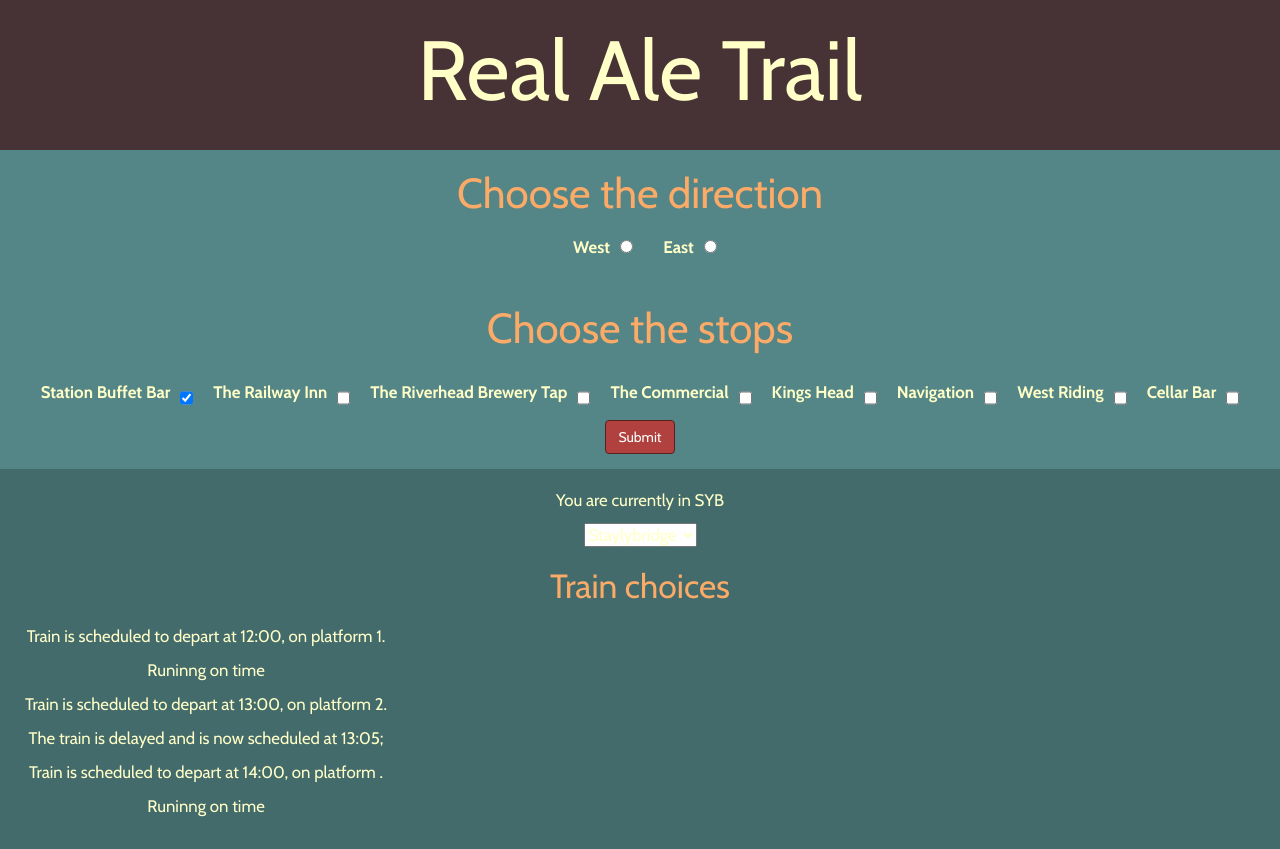
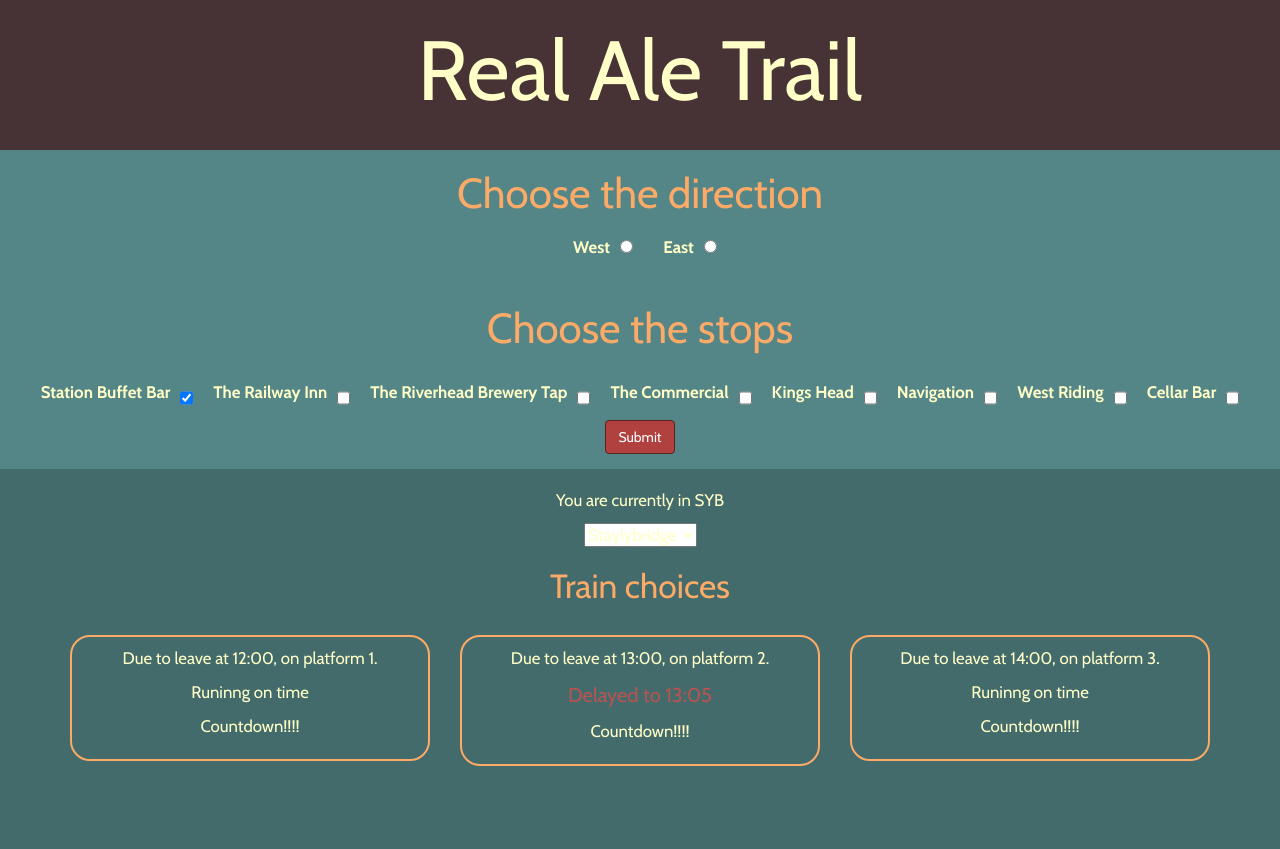
Before and after one commit to mattjbrad/react-ale-trail, a React app: page / in a window 1280 px wide. After the commit the page ends 800 px from the top, so only its background shows below. Built offline with nearby package versions, Linux system fonts and the light colour scheme.

Commit message:
Basic styling and all basic components required

```diff
--- a/src/components/CurrentStation/Trains/Train/Train.css
+++ b/src/components/CurrentStation/Trains/Train/Train.css
@@ -1,4 +1,7 @@
 .Train{
-    display:block;
-    width:30%;
+    border: solid #fcaa67 2px;
+    padding:10px;
+    margin:10px auto;
+    max-width: 450px;
+    border-radius: 20px;
 }
--- a/src/components/CurrentStation/Trains/Train/Train.js
+++ b/src/components/CurrentStation/Trains/Train/Train.js
@@ -6,15 +6,18 @@ const train = (props) => {
     let delay;
 
     if (props.delay !== props.time) {
-        delay = <p>The train is delayed and is now scheduled at {props.delay};</p>
+        delay = <p style={{color:'#b75451', fontSize:'1.2em'}}>Delayed to {props.delay}</p>
     } else {
         delay = <p>Runinng on time</p>
     }
 
   return (
-    <div className={classes.Train}>
-        <p>Train is scheduled to depart at {props.time}, on platform {props.platform}.</p>
-        {delay}
+    <div className={'col-md-4'}>
+        <div className={classes.Train}>
+            <p>Due to leave at {props.time}, on platform {props.platform}.</p>
+            {delay}
+            <p>Countdown!!!!</p>
+        </div>
     </div>
   )
 }
--- a/src/components/CurrentStation/Trains/Trains.js
+++ b/src/components/CurrentStation/Trains/Trains.js
@@ -8,9 +8,11 @@ const trains = (props) => {
         return <Train time={train.time} platform={train.platform} delay={train.delay} key={index}/>
     });
   return (
-    <React.Fragment>
-        {trains}
-    </React.Fragment>
+    <div className='container'>
+        <div className='row'>
+            {trains}
+        </div>
+    </div>
   )
 }
 
--- a/src/containers/RouteSettings/RouteSettings.css
+++ b/src/containers/RouteSettings/RouteSettings.css
@@ -2,7 +2,7 @@
     background:#548687;
     margin:0 auto;
     padding:15px;
-    color:#FFFFC7;
+
 }
 
 .RouteSettings button{
--- a/src/containers/TrainInfo/TrainInfo.js
+++ b/src/containers/TrainInfo/TrainInfo.js
@@ -20,7 +20,7 @@ class TrainInfo extends Component {
         },
         {
             time: '14:00',
-            plarform: '3',
+            platform: '3',
             delay: '14:00'
         }]
     };
```
